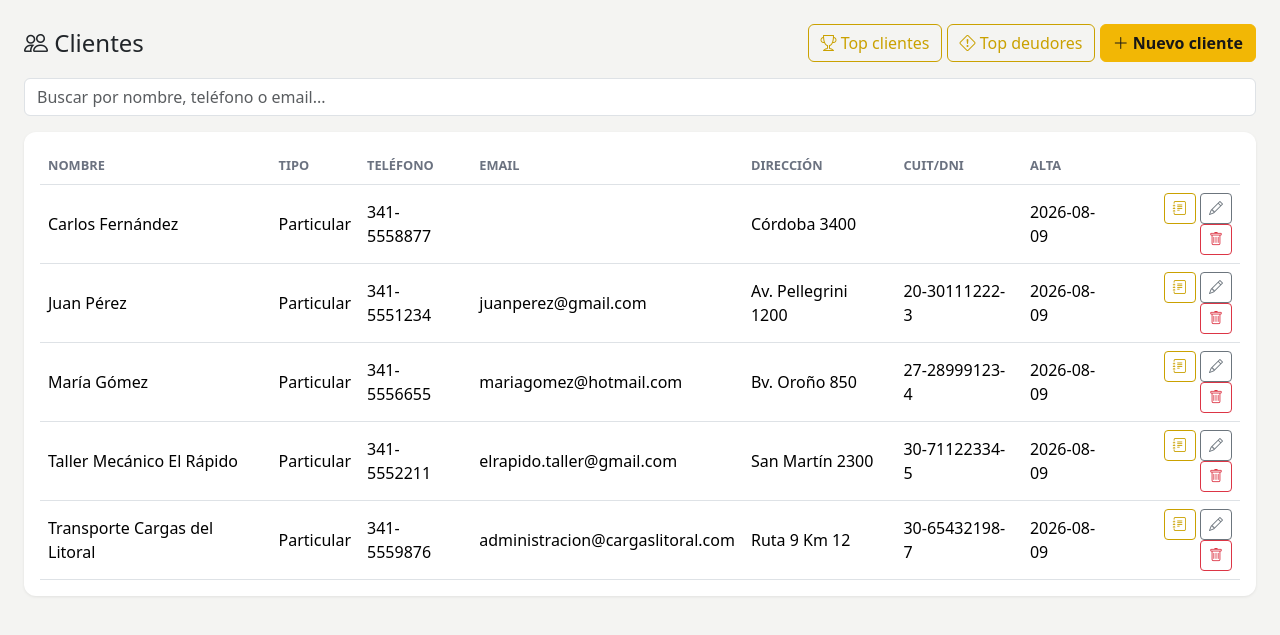
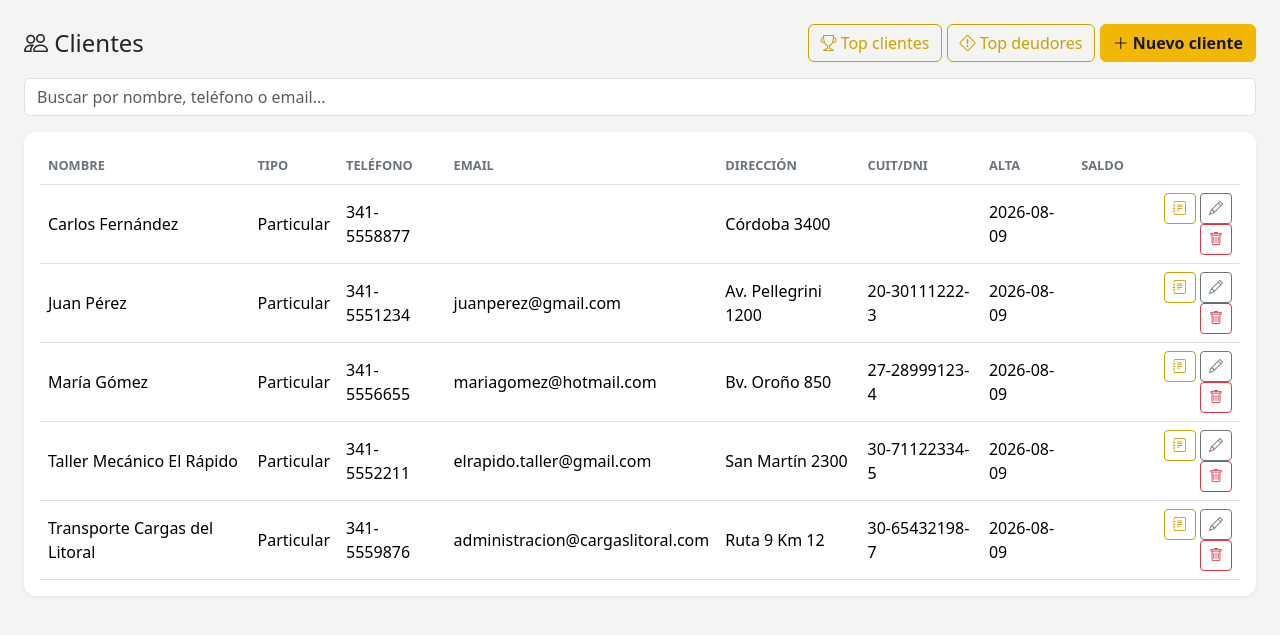
Before and after one commit to celescaa/frenos_embragues_app, a Flask app: page /clientes in a window 1280 px wide. Shown: the part 73-708 px from the top of the page. Run offline with Flask 3, Linux system fonts and the light colour scheme; the visitor is signed in with stand-in values (Sample User, id 1); data comes from the database, SQL or seed files in the repository; data that the repository does not hold is empty.

Commit message:
Mostrar saldo pendiente de cuenta corriente en /clientes
Mismo cálculo (cargos - pagos) que ya usa /clientes/top-deudores,
via LEFT JOIN + GROUP BY sobre cuenta_corriente_movimientos. Solo se
muestra la celda cuando el cliente debe algo (saldo > 0).

```diff
--- a/core/app.py
+++ b/core/app.py
@@ -396,13 +396,27 @@ def dashboard():
 def clientes_lista():
     conn = db.get_connection()
     q = request.args.get("q", "").strip()
+    # Mismo cálculo de saldo que /clientes/top-deudores (cargos menos
+    # pagos), para no tener el criterio de "cuánto debe" duplicado con
+    # reglas distintas en dos pantallas.
+    saldo_expr = (
+        "COALESCE(SUM(CASE WHEN m.tipo='cargo' THEN m.monto ELSE 0 END), 0)"
+        " - COALESCE(SUM(CASE WHEN m.tipo='pago' THEN m.monto ELSE 0 END), 0) AS saldo"
+    )
     if q:
         clientes = conn.execute(
-            "SELECT * FROM clientes WHERE nombre LIKE ? OR telefono LIKE ? OR email LIKE ? ORDER BY nombre",
+            f"""SELECT c.*, {saldo_expr}
+                FROM clientes c LEFT JOIN cuenta_corriente_movimientos m ON m.cliente_id = c.id
+                WHERE c.nombre LIKE ? OR c.telefono LIKE ? OR c.email LIKE ?
+                GROUP BY c.id ORDER BY c.nombre""",
             (f"%{q}%", f"%{q}%", f"%{q}%"),
         ).fetchall()
     else:
-        clientes = conn.execute("SELECT * FROM clientes ORDER BY nombre").fetchall()
+        clientes = conn.execute(
+            f"""SELECT c.*, {saldo_expr}
+                FROM clientes c LEFT JOIN cuenta_corriente_movimientos m ON m.cliente_id = c.id
+                GROUP BY c.id ORDER BY c.nombre"""
+        ).fetchall()
     conn.close()
     return render_template("clientes.html", clientes=clientes, q=q)
 
--- a/templates/clientes.html
+++ b/templates/clientes.html
@@ -17,7 +17,7 @@
 <div class="card p-3">
   <table class="table table-hover align-middle mb-0">
     <thead>
-      <tr><th>Nombre</th><th>Tipo</th><th>Teléfono</th><th>Email</th><th>Dirección</th><th>CUIT/DNI</th><th>Alta</th><th></th></tr>
+      <tr><th>Nombre</th><th>Tipo</th><th>Teléfono</th><th>Email</th><th>Dirección</th><th>CUIT/DNI</th><th>Alta</th><th class="text-end">Saldo</th><th></th></tr>
     </thead>
     <tbody>
     {% for c in clientes %}
@@ -29,6 +29,7 @@
         <td>{{ c.direccion }}</td>
         <td>{{ c.cuit_dni }}</td>
         <td>{{ c.fecha_alta }}</td>
+        <td class="text-end">{% if c.saldo and c.saldo > 0 %}<span class="text-danger fw-bold">{{ c.saldo|money }}</span>{% endif %}</td>
         <td class="text-end">
           <a href="{{ url_for('cuenta_corriente_ver', cliente_id=c.id) }}" class="btn btn-sm btn-outline-primary" title="Cuenta corriente"><i class="bi bi-journal-text"></i></a>
           <a href="{{ url_for('clientes_editar', cliente_id=c.id) }}" class="btn btn-sm btn-outline-secondary"><i class="bi bi-pencil"></i></a>
@@ -38,7 +39,7 @@
         </td>
       </tr>
     {% else %}
-      <tr><td colspan="8" class="text-center text-muted py-4">No hay clientes cargados todavía.</td></tr>
+      <tr><td colspan="9" class="text-center text-muted py-4">No hay clientes cargados todavía.</td></tr>
     {% endfor %}
     </tbody>
   </table>
```
